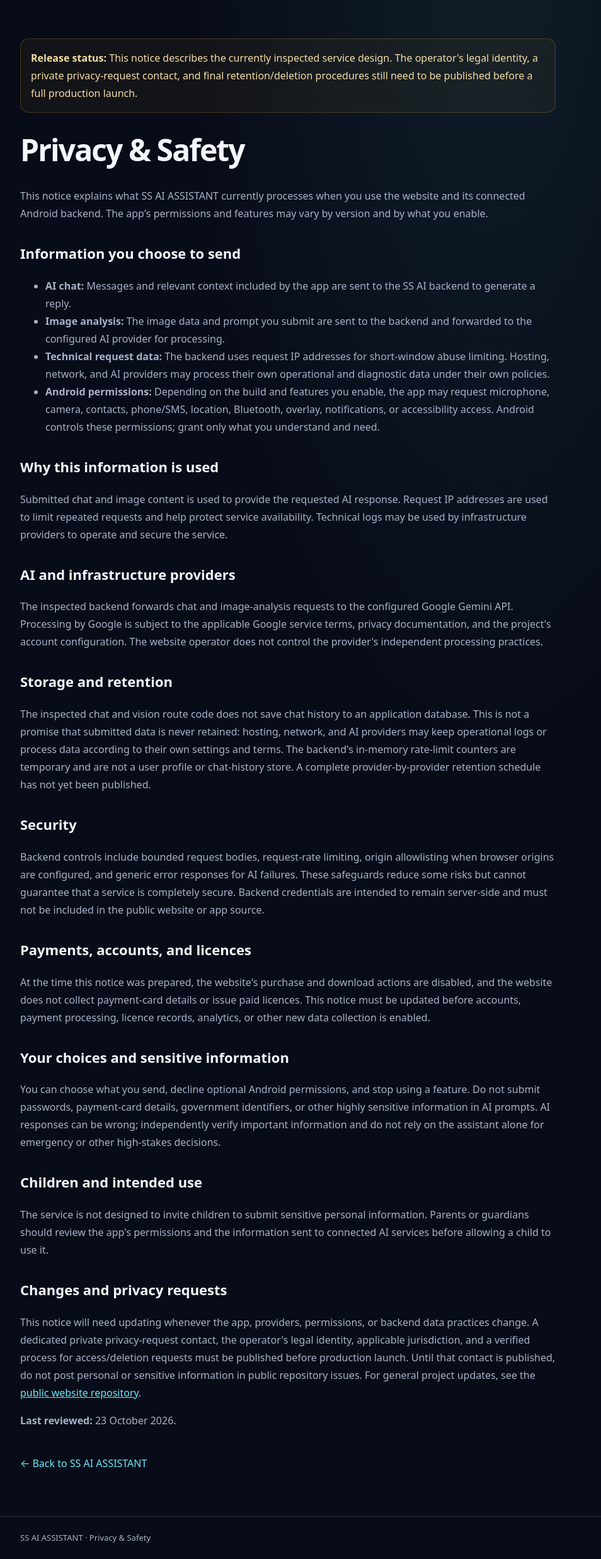
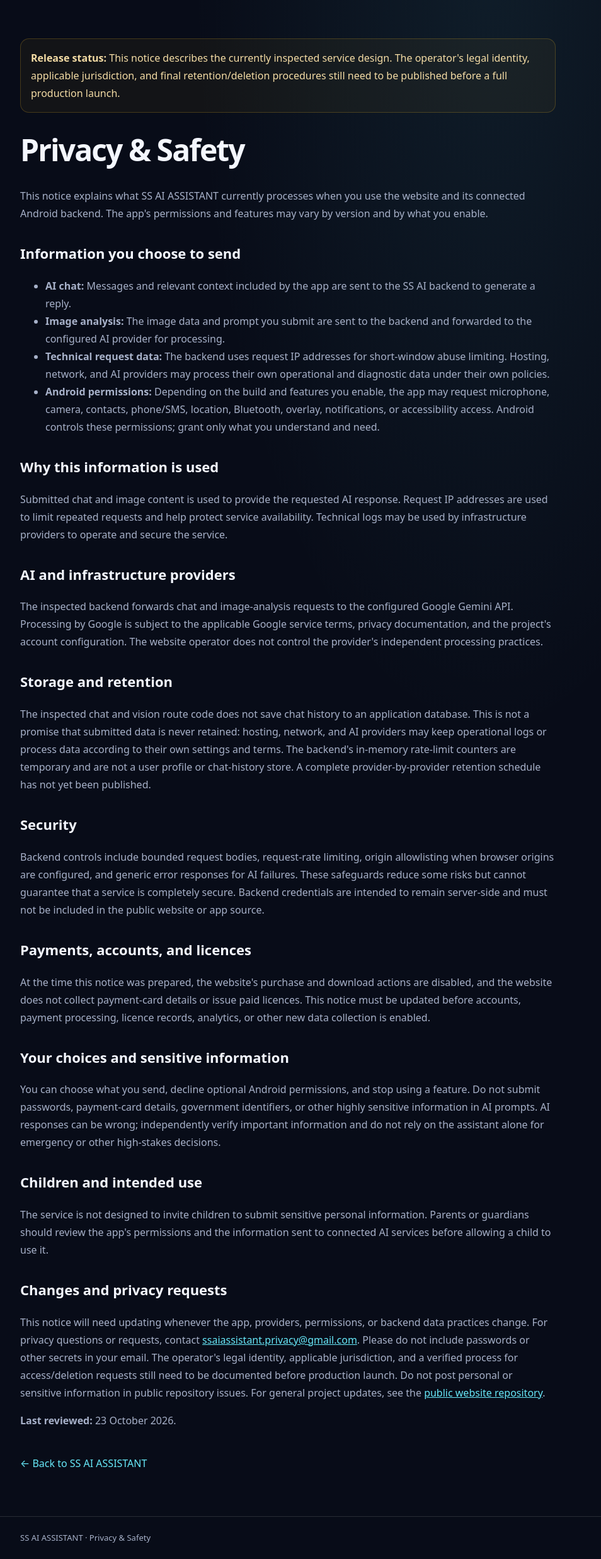
Before and after one commit to imsaliksiddiqui/ss-ai-assistant-website, a plain HTML site: page privacy.html in a window 1280 px wide. Shown: the part 84-2560 px from the top of the page at 63% size, without its empty margins (183-1137 px from the left). Drawn offline with Linux system fonts and the light colour scheme.

Commit message:
Publish privacy request contact in privacy notice

```diff
--- a/privacy.html
+++ b/privacy.html
@@ -13,7 +13,7 @@
 <body>
 <header class="wrap nav"><a class="brand" href="index.html"><span class="logo">SS</span>SS AI ASSISTANT</a></header>
 <main class="wrap content">
-<p class="notice"><strong>Release status:</strong> This notice describes the currently inspected service design. The operator's legal identity, a private privacy-request contact, and final retention/deletion procedures still need to be published before a full production launch.</p>
+<p class="notice"><strong>Release status:</strong> This notice describes the currently inspected service design. The operator's legal identity, applicable jurisdiction, and final retention/deletion procedures still need to be published before a full production launch.</p>
 <h1>Privacy & Safety</h1>
 <p>This notice explains what SS AI ASSISTANT currently processes when you use the website and its connected Android backend. The app's permissions and features may vary by version and by what you enable.</p>
 <h2>Information you choose to send</h2>
@@ -38,7 +38,7 @@
 <h2>Children and intended use</h2>
 <p>The service is not designed to invite children to submit sensitive personal information. Parents or guardians should review the app's permissions and the information sent to connected AI services before allowing a child to use it.</p>
 <h2>Changes and privacy requests</h2>
-<p>This notice will need updating whenever the app, providers, permissions, or backend data practices change. A dedicated private privacy-request contact, the operator's legal identity, applicable jurisdiction, and a verified process for access/deletion requests must be published before production launch. Until that contact is published, do not post personal or sensitive information in public repository issues. For general project updates, see the <a href="https://github.com/imsaliksiddiqui/ss-ai-assistant-website">public website repository</a>.</p>
+<p>This notice will need updating whenever the app, providers, permissions, or backend data practices change. For privacy questions or requests, contact <a href="mailto:ssaiassistant.privacy@gmail.com">ssaiassistant.privacy@gmail.com</a>. Please do not include passwords or other secrets in your email. The operator's legal identity, applicable jurisdiction, and a verified process for access/deletion requests still need to be documented before production launch. Do not post personal or sensitive information in public repository issues. For general project updates, see the <a href="https://github.com/imsaliksiddiqui/ss-ai-assistant-website">public website repository</a>.</p>
 <p><strong>Last reviewed:</strong> 23 October 2026.</p>
 <a class="back" href="index.html">← Back to SS AI ASSISTANT</a>
 </main>
```
